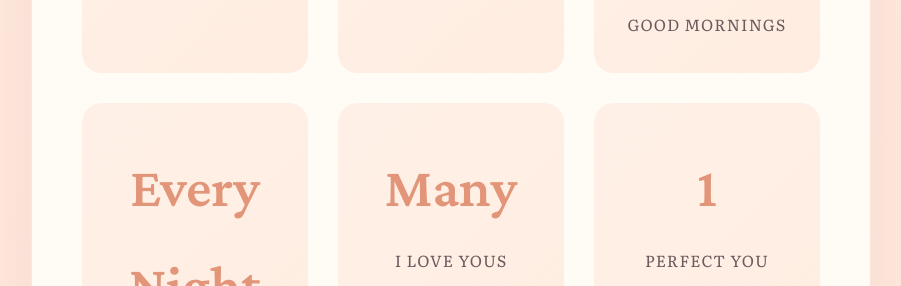
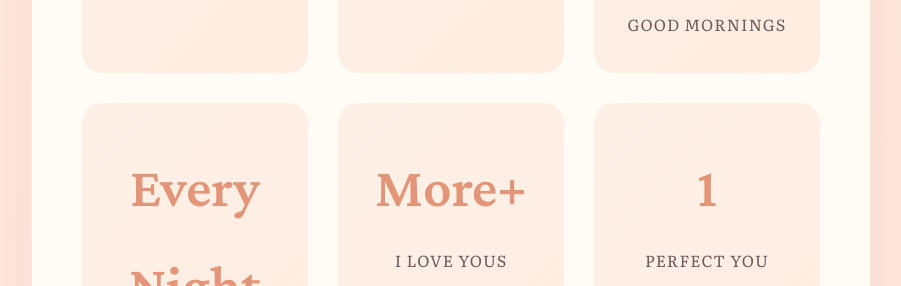
Before and after one commit to vishanu-world/my_love, a plain HTML site: page index.html in a window 1280 px wide. Shown: the part 9080-9366 px from the top of the page, without its empty margins (189-1090 px from the left). Drawn offline with nearby package versions, Linux system fonts and the light colour scheme.

Commit message:
Update index.html

```diff
--- a/index.html
+++ b/index.html
@@ -737,7 +737,7 @@
                     <div class="stat-label">Good Nights</div>
                 </div>
                 <div class="stat-item">
-                    <div class="stat-number">Many</div>
+                    <div class="stat-number">More+</div>
                     <div class="stat-label">I Love Yous</div>
                 </div>
                 <div class="stat-item">
```
